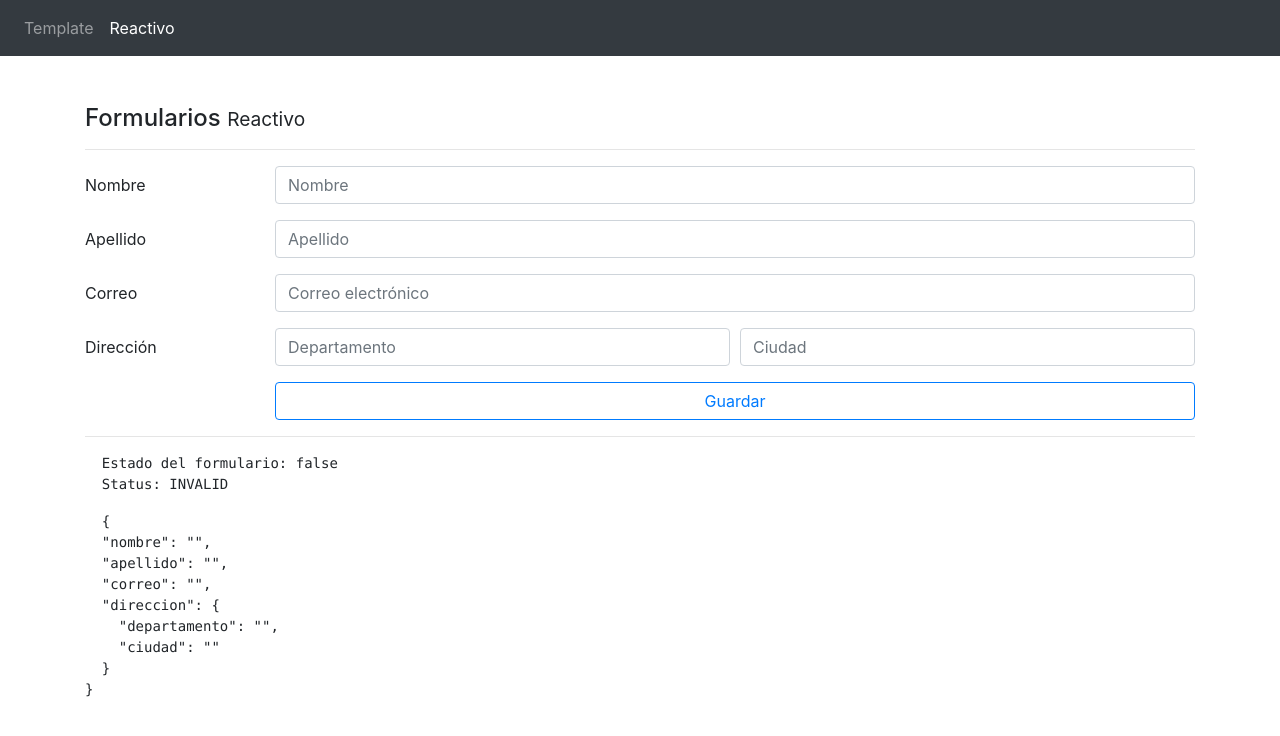
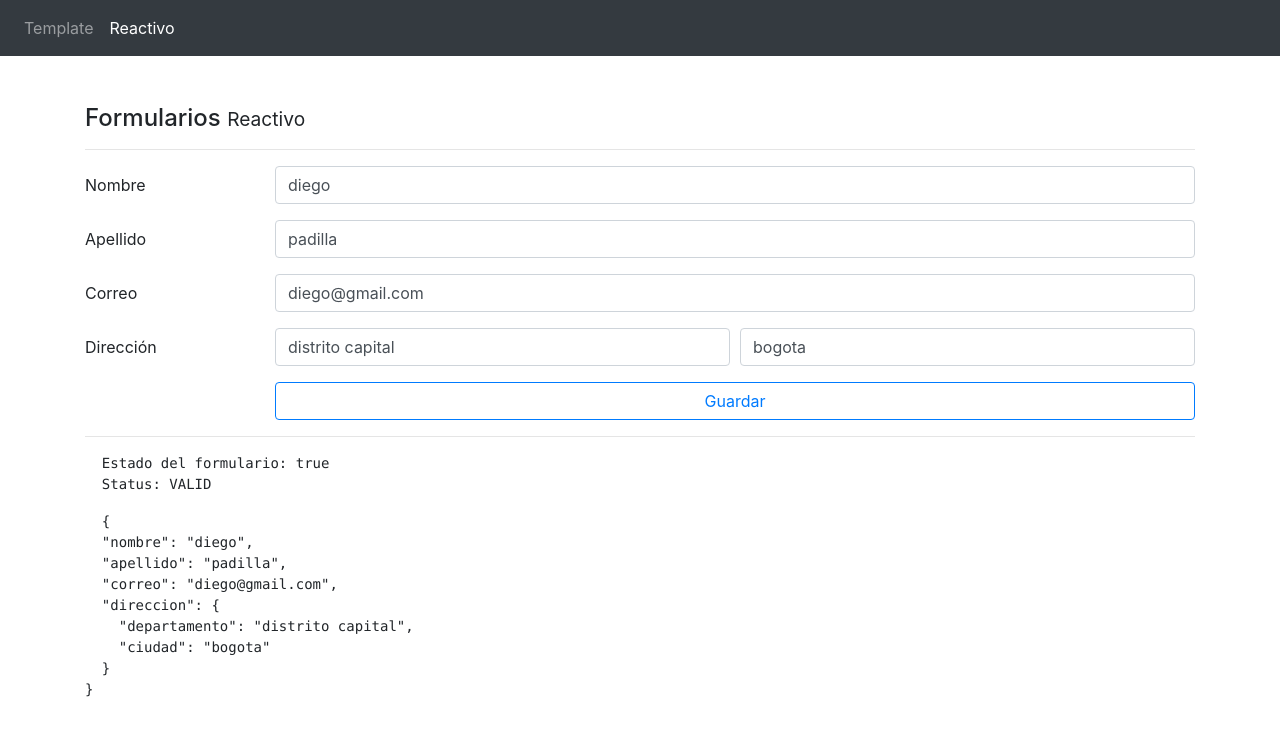
Before and after one commit to Brigitte9219/Formularios_Template_Reactivos_EnAngular, an Angular app: page /#/reactivo in a window 1280 px wide. Shown: the top 736 px of the page. Built offline with nearby package versions, Linux system fonts and the light colour scheme.

Commit message:
formulario reactivo: carga de la data inicial y reset

```diff
--- a/src/app/pages/reactive/reactive.component.ts
+++ b/src/app/pages/reactive/reactive.component.ts
@@ -12,6 +12,7 @@ export class ReactiveComponent {
 
   constructor(private fb:FormBuilder){
   this.crearFormulario();
+  this.cargarDataAlFormulario();
   }
 
   get nombreNoValido(){
@@ -45,6 +46,18 @@ export class ReactiveComponent {
     })
   });
   }
+  cargarDataAlFormulario(){
+    //this.forma.setValue({
+    this.forma.reset({
+      nombre:'diego',
+      apellido:'padilla',
+      correo:'diego@gmail.com',
+      direccion:{
+        departamento:'distrito capital',
+        ciudad:'bogota'
+      }
+    });
+  }
 
   guardar(){
     console.log(this.forma);
@@ -59,6 +72,7 @@ export class ReactiveComponent {
         }
       });
     }
+    this.forma.reset();
   }
 
 
```
